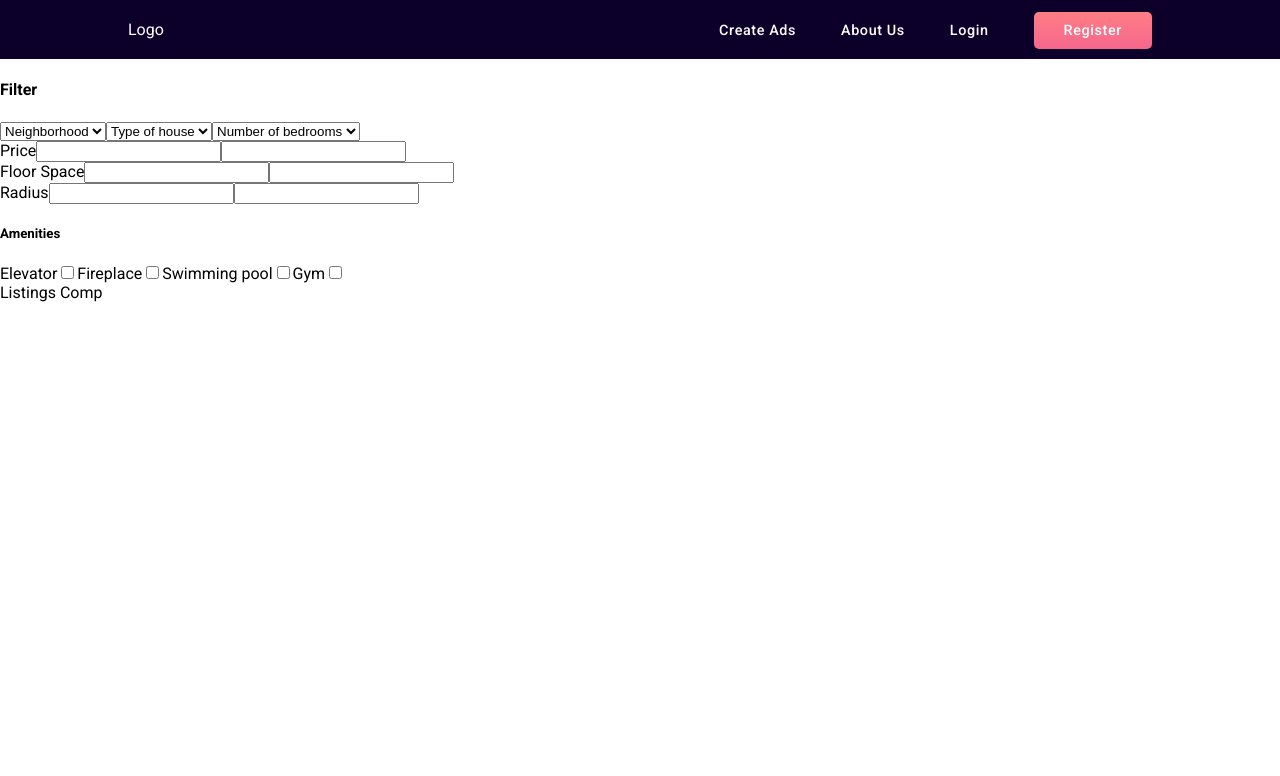
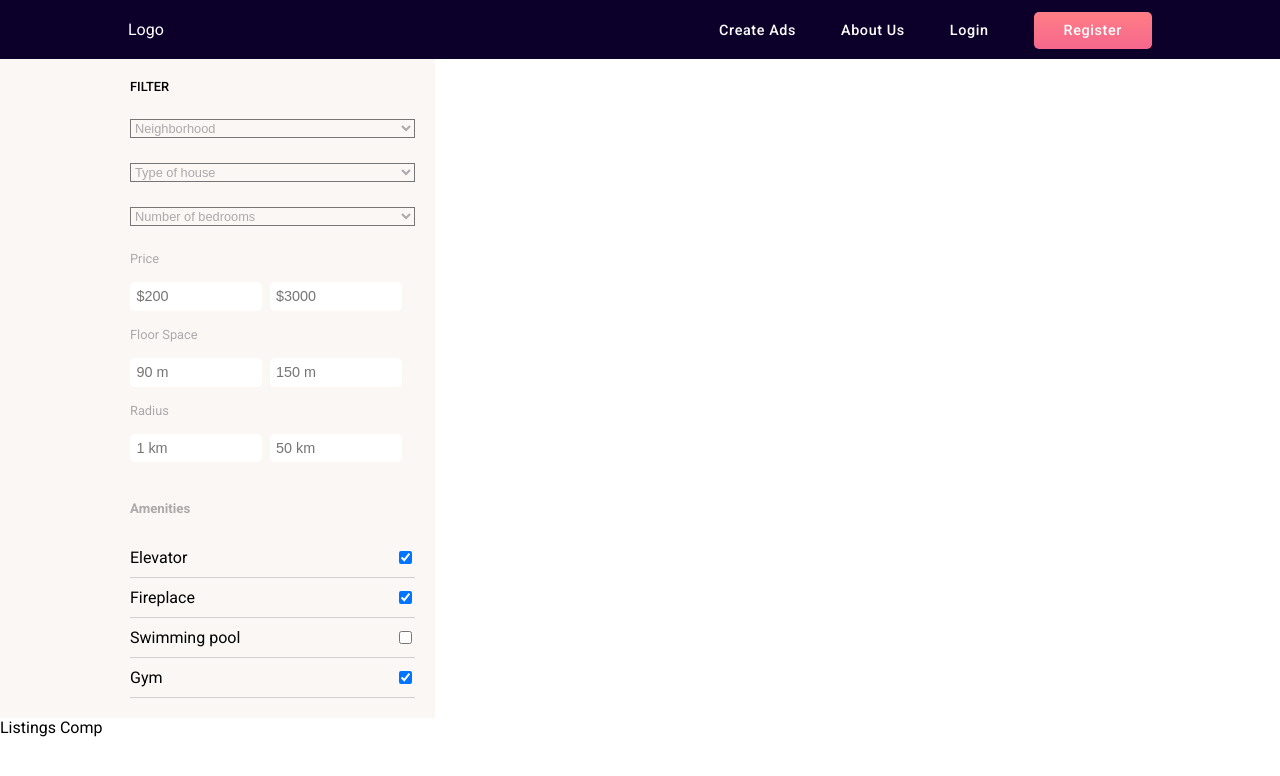
Before and after one commit to sanddc318/react-fullstack-ecommerce, a React (Create React App) app: page / in a window 1280 px wide. Shown: the top 776 px of the page. Built offline with nearby package versions, Linux system fonts and the light colour scheme.

Commit message:
About halfway done styling filter component.

```diff
--- a/src/assets/css/App.css
+++ b/src/assets/css/App.css
@@ -31,3 +31,47 @@ header {
           text-align: center;
           color: #FFFEFF;
           border-radius: 5px; }
+
+#filter {
+  background-color: #FAF7F5;
+  width: 435px; }
+  #filter .inside {
+    padding: 20px 20px 20px 130px;
+    max-width: 300px; }
+    #filter .inside h4 {
+      margin: 0 0 25px 0;
+      text-transform: uppercase;
+      font-weight: 500;
+      font-size: .8rem; }
+    #filter .inside select {
+      background: transparent;
+      font-size: .8rem;
+      font-weight: 500;
+      color: #ADA8AA;
+      display: block;
+      margin-bottom: 25px;
+      width: 100%; }
+    #filter .inside .sliders .title {
+      font-size: .8rem;
+      display: block;
+      margin-bottom: 1rem;
+      color: #ADA8AA; }
+    #filter .inside .sliders input[type='text'] {
+      display: inline-block;
+      width: 42%;
+      margin-right: 2.5%;
+      margin-bottom: 1rem;
+      padding: .4rem;
+      border-radius: 5px;
+      border-style: none;
+      font-size: .9rem;
+      color: #ADA8AA; }
+    #filter .inside .amenities h5 {
+      color: #ADA8AA; }
+    #filter .inside .amenities label {
+      display: block;
+      width: 100%;
+      padding: 10px 0;
+      border-bottom: 1px solid #d2cfd0; }
+      #filter .inside .amenities label input[type='checkbox'] {
+        float: right; }
--- a/src/assets/css/App.sass
+++ b/src/assets/css/App.sass
@@ -1 +1,2 @@
 @import 'header'
+@import 'content-area'
--- /dev/null
+++ b/src/assets/css/_content-area.sass
@@ -0,0 +1,56 @@
+@import 'variables'
+
+#filter
+  background-color: $offwhite
+  width: 435px
+
+  .inside
+    padding: 20px 20px 20px 130px
+    max-width: 300px
+
+    h4
+      margin: 0 0 25px 0
+      text-transform: uppercase
+      font-weight: 500
+      font-size: .8rem
+
+    select
+      background: transparent
+      font-size: .8rem
+      font-weight: 500
+      color: $gray
+      display: block
+      margin-bottom: 25px
+      // padding: 10px
+      width: 100%
+
+    .sliders
+      .title
+        font-size: .8rem
+        display: block
+        margin-bottom: 1rem
+        color: $gray
+
+      input[type='text']
+        display: inline-block
+        width: 42%
+        margin-right: 2.5%
+        margin-bottom: 1rem
+        padding: .4rem
+        border-radius: 5px
+        border-style: none
+        font-size: .9rem
+        color: $gray
+
+    .amenities
+      h5
+        color: $gray
+
+      label
+        display: block
+        width: 100%
+        padding: 10px 0
+        border-bottom: 1px solid lighten($gray, 15%)
+
+        input[type='checkbox']
+          float: right
--- a/src/assets/css/index.css
+++ b/src/assets/css/index.css
@@ -3,4 +3,5 @@
 body {
   margin: 0;
   padding: 0;
-  font-family: 'Roboto', sans-serif; }
+  font-family: 'Roboto', sans-serif;
+  box-sizing: border-box; }
--- a/src/assets/css/index.sass
+++ b/src/assets/css/index.sass
@@ -5,3 +5,4 @@ body
   margin: 0
   padding: 0
   font-family: 'Roboto', sans-serif
+  box-sizing: border-box
--- a/src/components/Filter.js
+++ b/src/components/Filter.js
@@ -9,7 +9,8 @@ class Filter extends Component {
 
   render() {
     return (
-      <section className="filter">
+      <section id="filter">
+        <div className="inside">
           {/* DROPDOWNS */}
           <h4>Filter</h4>
           <select name="neighborhood" className="dropdown-filter">
@@ -25,54 +26,87 @@ class Filter extends Component {
           </select>
 
           {/* SLIDERS */}
-        <div class="sliders price">
-          <span class="title">Price</span>
-          <input type="text" name="min-price" className="min-price" />
-          <input type="text" name="max-price" className="max-price" />
+          <div className="sliders price">
+            <span className="title">Price</span>
+            <input
+              type="text"
+              name="min-price"
+              className="min-price"
+              placeholder="$200"
+            />
+            <input
+              type="text"
+              name="max-price"
+              className="max-price"
+              placeholder="$3000"
+            />
           </div>
 
-        <div class="sliders floor-space">
-          <span class="title">Floor Space</span>
+          <div className="sliders floor-space">
+            <span className="title">Floor Space</span>
             <input
               type="text"
               name="min-floor-space"
               className="min-floor-space"
+              placeholder="90 m"
             />
             <input
               type="text"
               name="max-floor-space"
               className="max-floor-space"
+              placeholder="150 m"
             />
           </div>
 
-        <div class="sliders radius">
-          <span class="title">Radius</span>
-          <input type="text" name="min-radius" className="min-radius" />
-          <input type="text" name="max-radius" className="max-radius" />
+          <div className="sliders radius">
+            <span className="title">Radius</span>
+            <input
+              type="text"
+              name="min-radius"
+              className="min-radius"
+              placeholder="1 km"
+            />
+            <input
+              type="text"
+              name="max-radius"
+              className="max-radius"
+              placeholder="50 km"
+            />
           </div>
 
           {/* CHECKBOXES */}
-        <div class="amenities">
+          <div className="amenities">
             <h5>Amenities</h5>
-          <label for="amenities">
+            <label htmlFor="amenities">
               <span>Elevator</span>
-            <input type="checkbox" name="amenities" value="elevator" />
+              <input
+                type="checkbox"
+                name="amenities"
+                value="elevator"
+                checked
+              />
             </label>
 
-          <label for="amenities">
+            <label htmlFor="amenities">
               <span>Fireplace</span>
-            <input type="checkbox" name="amenities" value="fireplace" />
+              <input
+                type="checkbox"
+                name="amenities"
+                value="fireplace"
+                checked
+              />
             </label>
 
-          <label for="amenities">
+            <label htmlFor="amenities">
               <span>Swimming pool</span>
               <input type="checkbox" name="amenities" value="swimmingpool" />
             </label>
 
-          <label for="amenities">
+            <label htmlFor="amenities">
               <span>Gym</span>
-            <input type="checkbox" name="amenities" value="gym" />
+              <input type="checkbox" name="amenities" value="gym" checked />
             </label>
+          </div>
         </div>
       </section>
     )
--- a/src/components/Listings.js
+++ b/src/components/Listings.js
@@ -8,7 +8,7 @@ class Listings extends Component {
   }
 
   render() {
-    return <section class="listings">Listings Comp</section>
+    return <section className="listings">Listings Comp</section>
   }
 }
 
```
Lines whose indentation alone changed are shown as unchanged.
